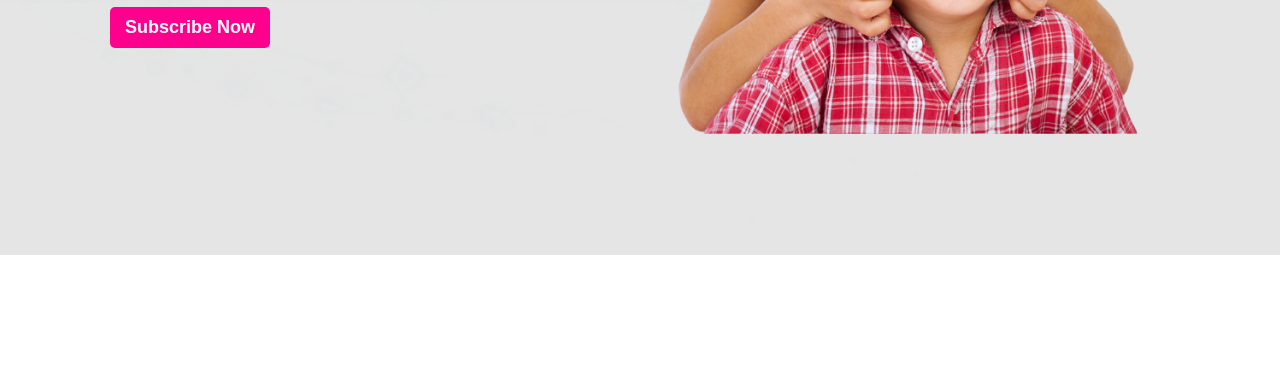
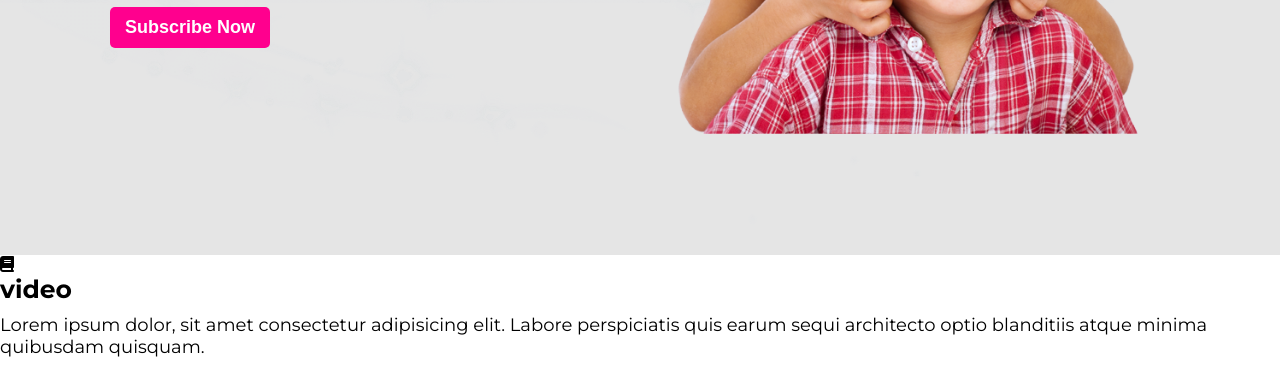
Before and after one commit to mkasiam/cosmic-world, a plain HTML site: page index.html in a window 1280 px wide. Shown: the part 545-913 px from the top of the page. Before the commit the page ends 810 px from the top, so only its background shows below. Drawn offline with Linux system fonts and the light colour scheme.

Commit message:
banner work done & started working in card

```diff
--- a/index.html
+++ b/index.html
@@ -10,6 +10,7 @@
     <link rel="stylesheet" href="style.css" />
     <meta charset="UTF-8" />
     <meta name="viewport" content="width=device-width, initial-scale=1.0" />
+    <link rel="stylesheet" href="https://cdnjs.cloudflare.com/ajax/libs/font-awesome/6.4.0/css/all.min.css"/>
     <title>Cosmic-world</title>
   </head>
   <body>
@@ -47,5 +48,16 @@
         </div>
       </section>
     </header>
+    <main>
+      <section>
+        <div class="card-container">
+          <div class="card">
+            <i class="fa fa-book"></i>
+            <h3 class="common-sub-title">video</h3>
+            <p class="discription">Lorem ipsum dolor, sit amet consectetur adipisicing elit. Labore perspiciatis quis earum sequi architecto optio blanditiis atque minima quibusdam quisquam.</p>
+          </div>
+        </div>
+      </section>
+    </main>
   </body>
 </html>
```
